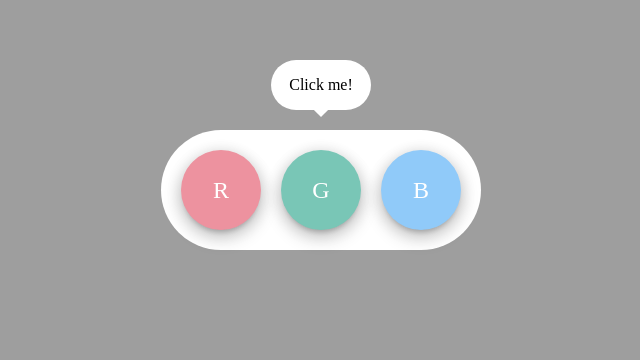
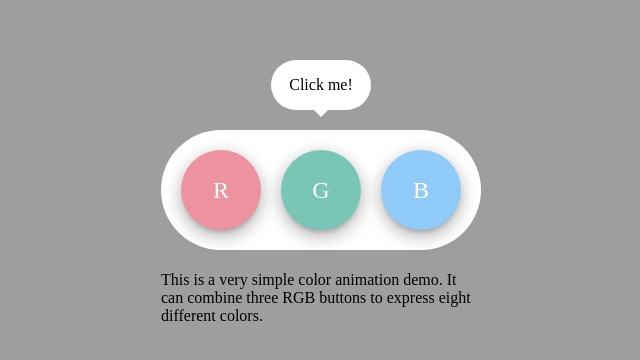
Before and after one commit to hodanov/3bit-rgb-color-animation, a plain HTML site: page index.html in a window 1280 px wide. Shown: the part 210-570 px from the top of the page, without its empty margins (319-959 px from the left). Drawn offline with nearby package versions, Linux system fonts and the light colour scheme.

Commit message:
Add a description

```diff
--- a/css/style.scss
+++ b/css/style.scss
@@ -9,6 +9,7 @@ body {
    display: flex;
    align-items: center;
    justify-content: center;
+   flex-wrap: wrap;
  }
  .rgb-btn-group {
     display: flex;
@@ -57,6 +58,11 @@ body {
      transform: rotate(45deg);
    }
  }
+.text {
+  position: absolute;
+  top: 125px;
+  width: 100%;
+}
 
 $red: #ed929f;
 $green: #79c6b6;
--- a/index.html
+++ b/index.html
@@ -19,10 +19,16 @@
         <div class="btn rgb-blue">
           <p>B</p>
         </div>
-        <div class="click-me fluffy">
+        <div class="click-me">
           <p>Click me!</p>
         </div>
+        <div class="text">
+          <p>
+            This is a very simple color animation demo. It can combine three RGB buttons to express eight different colors.
+          </p>
+        </div>
       </div>
+
 
     </div>
 
```
Also changed, not shown: css/style.css, 1 other file.
